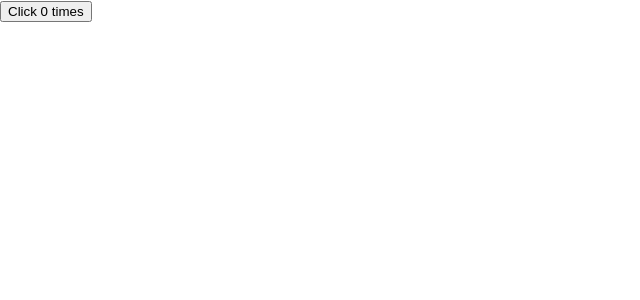
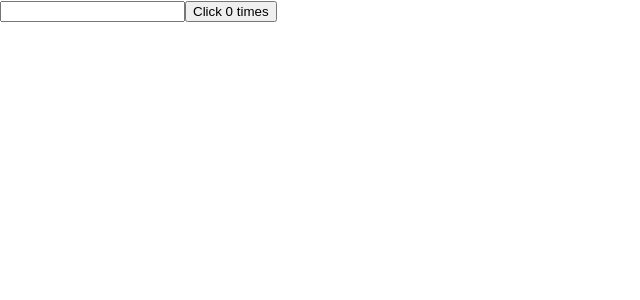
Before and after one commit to rajdavid/reactHooks, a React (Create React App) app: page / in a window 1280 px wide. Shown: the top 300 px of the page, without its empty margins (0-640 px from the left). Built offline with nearby package versions, Linux system fonts and the light colour scheme.

Commit message:
condtionally rendering effects

```diff
--- a/src/componets/HooksEffect1.js
+++ b/src/componets/HooksEffect1.js
@@ -2,11 +2,18 @@
 
 function HooksEffect1() {
     const [count, setCount] = useState(0)
+    const [name, setName] = useState('')
+    //for condtionallly running effect add second parameter and in that array what varaible to watch for
     useEffect(() => {
+        console.log('updating document title ')
        document.title=`you clicked ${count}  timess`
-    })
+    },[count])
     return (
         <div>
+            <input type="text"
+                value={name}
+                onChange={e=>setName(e.target.value)}
+                />
             <button onClick={()=>setCount(count +1)}>Click {count } times</button>
         </div>
     )
```
